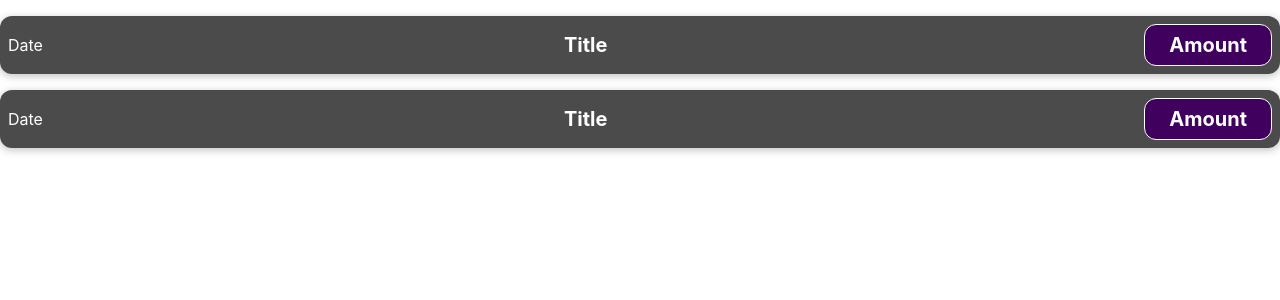
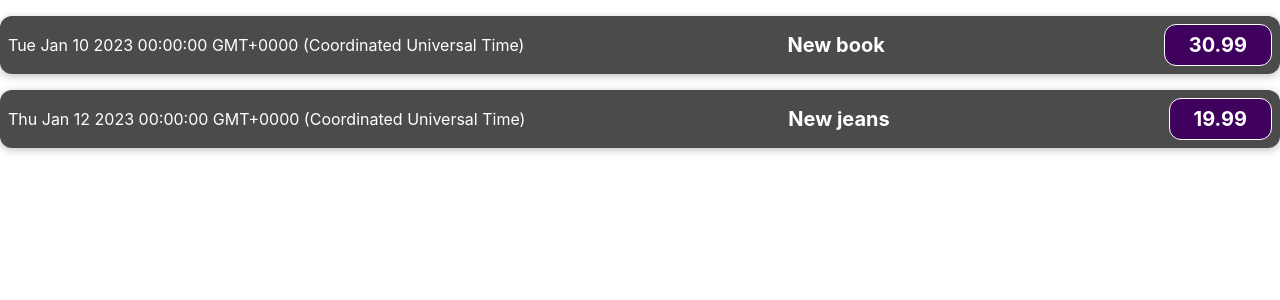
Before and after one commit to HasieEST/Cashflow_tracker, a React (Create React App) app: page / in a window 1280 px wide. Shown: the top 300 px of the page. Built offline with nearby package versions, Linux system fonts and the light colour scheme.

Commit message:
Sending and fetching props data to render components.

```diff
--- a/src/App.js
+++ b/src/App.js
@@ -2,10 +2,20 @@
 import ExpenseItem from "./components/ExpenseItem";
 
 function App() {
+    const expenses = [{
+        date: new Date (2023,0,10),
+        title: 'New book',
+        price: 30.99
+    },{
+        date: new Date (2023, 0,12),
+        title: 'New jeans',
+        price: 19.99
+    }]
+
     return (
         <div className="App">
-            <ExpenseItem></ExpenseItem>
-            <ExpenseItem></ExpenseItem>
+            <ExpenseItem expenseData={expenses[0]}></ExpenseItem>
+            <ExpenseItem expenseData={expenses[1]}></ExpenseItem>
         </div>
     );
 }
--- a/src/components/ExpenseItem.js
+++ b/src/components/ExpenseItem.js
@@ -1,12 +1,14 @@
 import './ExpenseItem.css'
 
-function ExpenseItem() {
+function ExpenseItem(props) {
+    console.log(props)
+
     return (
         <div className="expense-item">
-            <div>Date</div>
+            <div>{props.expenseData.date.toString()}</div>
             <div className="expense-item__description">
-                <h2>Title</h2>
-                <div className="expense-item__price">Amount</div>
+                <h2>{props.expenseData.title}</h2>
+                <div className="expense-item__price">{props.expenseData.price}</div>
             </div>
         </div>
     )
```
